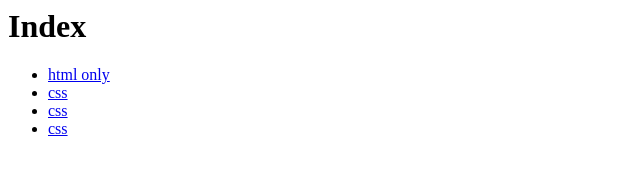
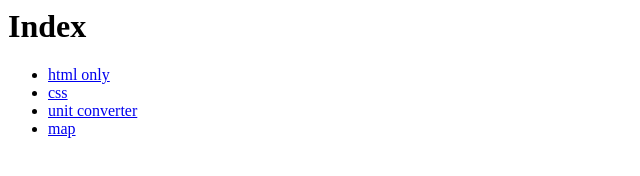
Before and after one commit to henrichsen/henrichsen.github.io, a plain HTML site: page index.html in a window 1280 px wide. Shown: the full height of the page, 0-640 px from the left. Drawn offline with Linux system fonts and the light colour scheme.

Commit message:
Update index.html

```diff
--- a/index.html
+++ b/index.html
@@ -7,8 +7,8 @@
 <ul>
 <li><a href="/henrichsen.github.io/htmlonly.html">html only</a></li>
 <li><a href="henrichsen.github.io/css.html">css</a></li>
-  <li><a href="henrichsen.github.io/unitcalc.html">css</a></li>
-  <li><a href="henrichsen.github.io/themap.html">css</a></li>
+  <li><a href="henrichsen.github.io/unitcalc.html">unit converter</a></li>
+  <li><a href="henrichsen.github.io/themap.html">map</a></li>
 </ul>
 </body>
 </html>
```
